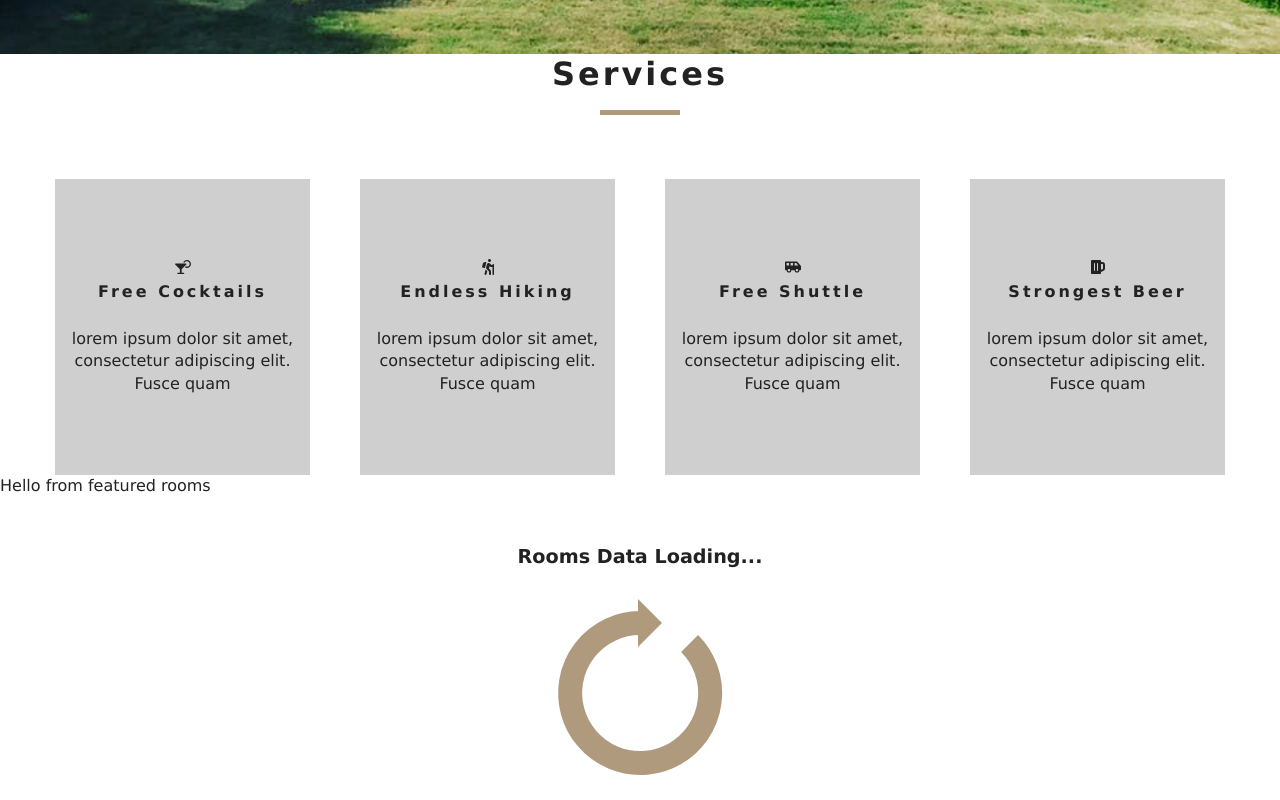
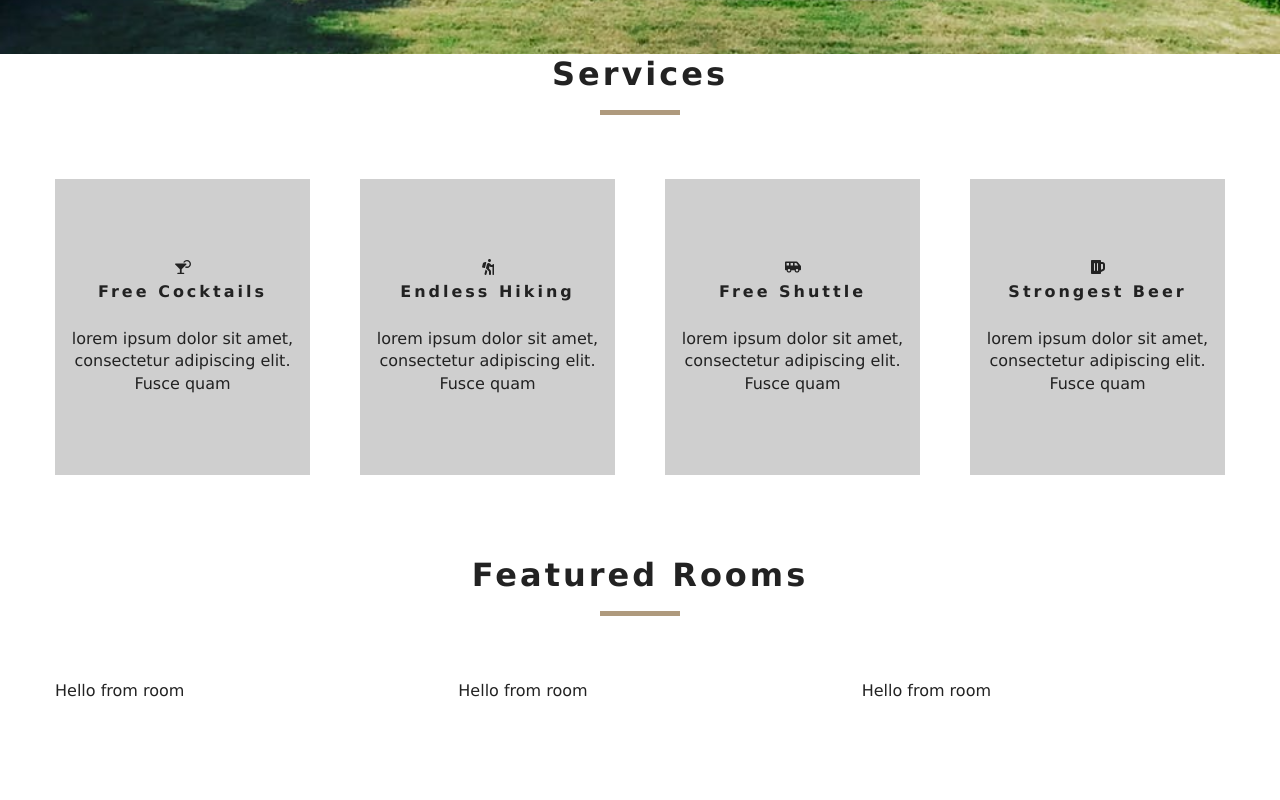
Before and after one commit to ravinduf/resort, a React (Create React App) app: page / in a window 1280 px wide. Shown: the part 746-1546 px from the top of the page. Built offline with nearby package versions, Linux system fonts and the light colour scheme.

Commit message:
rendered rooms component in FeaturedRooms component

```diff
--- a/src/components/FeaturedRooms.js
+++ b/src/components/FeaturedRooms.js
@@ -1,5 +1,7 @@
 import React, { Component } from 'react';
 import Loading from './Loading';
+import Room from './Room';
+import Title from './Title';
 import { RoomContext } from "../Context";
 
 
@@ -7,14 +9,21 @@
     static contextType = RoomContext;
     render() {
 
-        const { featuredRooms: rooms, loading } = this.context;
+        let { featuredRooms: rooms, loading } = this.context;
+
         console.log(rooms)
+        rooms = rooms.map(room => {
+            return <Room key={room.id} room={room} />
+        })
+
         return (
-            <div>
-                Hello from featured rooms
-                <Loading />
+            <section className="featured-rooms">
+                 <Title title="featured rooms"/>
+                <div className="featured-rooms-center">
+                    {loading?<Loading/>:rooms}
+                </div>
 
-            </div>
+            </section>
         )
     }
 }
```
